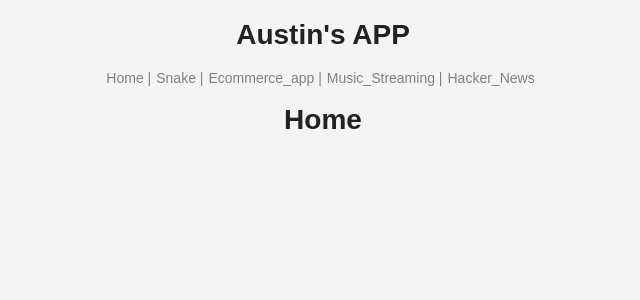
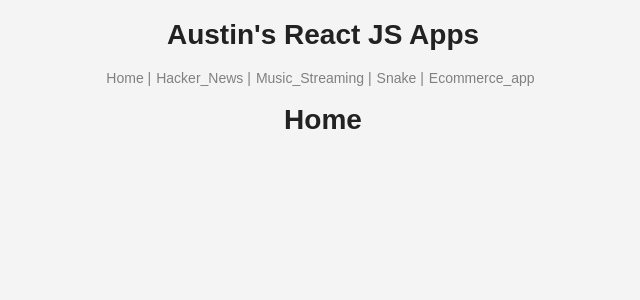
Before and after one commit to Austin25309w/app_combination, a React (Create React App) app: page / in a window 1280 px wide. Shown: the top 300 px of the page, without its empty margins (317-957 px from the left). Built offline with nearby package versions, Linux system fonts and the light colour scheme.

Commit message:
add new page feature and css seperation in table

```diff
--- a/src/App.js
+++ b/src/App.js
@@ -6,7 +6,7 @@ import Nav from './components/Nav'
 function App() {
   return (
     <div className="App">
-      <h1>Austin's APP</h1>
+      <h1>Austin's React JS Apps</h1>
       <Nav/>
     </div>
   );
--- a/src/components/Nav.js
+++ b/src/components/Nav.js
@@ -24,11 +24,7 @@ class Nav extends React.Component {
                                 <span className="link">|</span>
                             </li>
                             <li className="line">
-                                <Link className="link" to="/snake">Snake </Link>
-                                <span className= "link">|</span>
-                            </li>
-                            <li className="line">
-                                <Link className="link" to="/ecommerce">Ecommerce_app </Link>
+                                <Link className="link" to="/hacker_news">Hacker_News </Link>
                                 <span className="link">|</span>
                             </li>
                             <li className="line">
@@ -36,7 +32,11 @@ class Nav extends React.Component {
                                 <span className="link">|</span>
                             </li>
                             <li className="line">
-                                <Link className="link" to="/hacker_news">Hacker_News</Link>
+                                <Link className="link" to="/snake">Snake </Link>
+                                <span className= "link">|</span>
+                            </li>
+                            <li className="line">
+                                <Link className="link" to="/ecommerce">Ecommerce_app </Link>
                             </li>
                         </ul>
                     </nav>
--- a/src/components/News/Exercise.js
+++ b/src/components/News/Exercise.js
@@ -6,7 +6,7 @@ import '../../App.css';
 
 const DEFAULT_QUERY = "redux";
 const DEFAULT_PAGE = 0;
-const DEFAULT_HPP = '100';
+const DEFAULT_HPP = '50';
 
 const PATH_BASE = 'https://hn.algolia.com/api/v1';
 const PATH_SEARCH = '/search';
@@ -305,11 +305,11 @@ class Table extends Component {
                 {SORTS[sortKey](list).map(item =>
                     <div key={item.objectID} className="table-row">
                         <span style= { largeColumn }>
-                            <a href = {item.url}>{item.title}</a>
+                            <a href = {item.url} target="_blank">{item.title}</a>
                         </span>
                         <span style = { midColumnm }>{item.author}</span>|
                         <span style = { smallColumn }>{item.num_comments}</span>|
-                        <span style = { smallColumn }>{item.points}</span>
+                        <span style = { smallColumn }>{item.points}</span>|
 
                         <span style = { smallColumn }>
                             <Button
```
